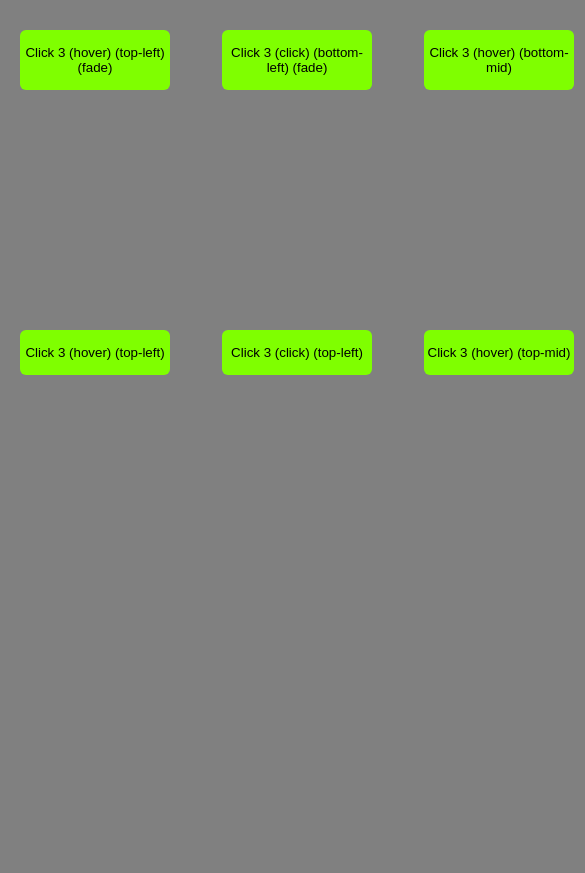
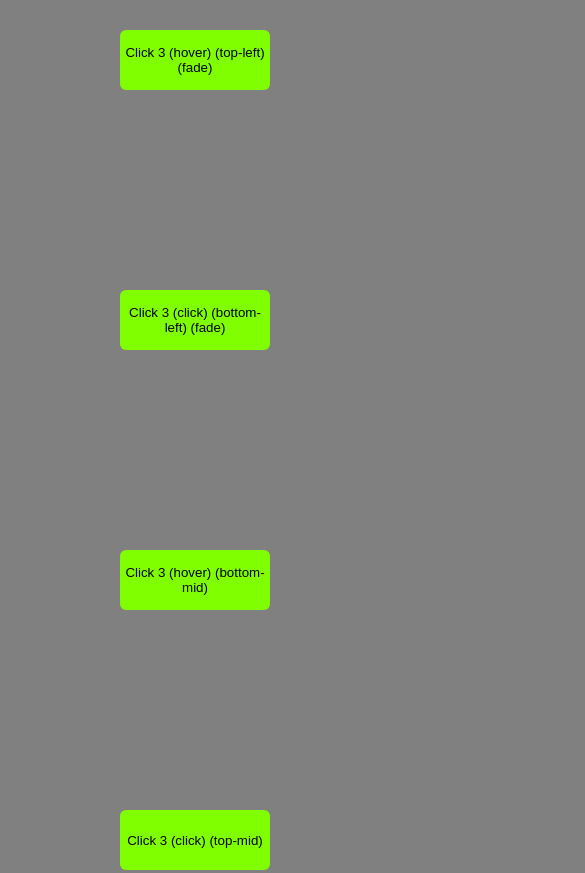
Before and after one commit to TalhaK15/dropdown-menu, a plain HTML site: page index.html in a window 390 px wide. Shown: the top 873 px of the page, 585 px wide, since content can reach past the window. Before the commit the page ends 844 px from the top, so only its background shows below. Drawn offline with Linux system fonts and the light colour scheme.

Commit message:
closes #12

```diff
--- a/dropdown.js
+++ b/dropdown.js
@@ -62,13 +62,16 @@ export const dropdown = function (btn, menu) {
 
     menu.style.visibility = "hidden"
     menu.style.opacity = 0
+    let zindex = menu.style.zIndex
     if (type == "click") {
       document.addEventListener("click", function (e) {
         if (e.target == btn) {
           if (menu.style.opacity != 0) {
+            menu.style.zIndex = zindex
             menu.style.visibility = "hidden"
             menu.style.opacity = 0
           } else {
+            menu.style.zIndex = 999
             menu.style.visibility = "visible"
             menu.style.opacity = 1
           }
@@ -76,16 +79,19 @@ export const dropdown = function (btn, menu) {
           e.target.classList[0] !=
           document.querySelectorAll(`.${menu.classList[0]} > *`)[0].classList[0]
         ) {
+          menu.style.zIndex = zindex
           menu.style.visibility = "hidden"
           menu.style.opacity = 0
         }
       })
     } else if (type == "hover") {
       btn.addEventListener("mouseover", function () {
+        menu.style.zIndex = 999
         menu.style.visibility = "visible"
         menu.style.opacity = 1
       })
       btn.addEventListener("mouseleave", function () {
+        menu.style.zIndex = zindex
         menu.style.visibility = "hidden"
         menu.style.opacity = 0
       })
--- a/main.css
+++ b/main.css
@@ -11,18 +11,18 @@ html {
   width: 1200px;
   padding: 30px 0;
   margin: 0 auto;
-  height: 600px;
   display: flex;
   justify-content: space-between;
   flex-wrap: wrap;
 }
 
 .dropdown-container {
-  margin: 0 20px;
+  margin: 0 20px 200px 20px;
 }
 
 .toggle-btn {
   width: 150px;
+  height: 60px;
   padding: 15px 0;
   border-radius: 6px;
   border: none;
@@ -37,3 +37,38 @@ html {
   background-color: chartreuse;
   cursor: pointer;
 }
+
+@media screen and (max-width: 1200px) {
+  .container {
+    width: 1000px;
+  }
+}
+
+@media screen and (max-width: 1000px) {
+  .container {
+    width: 800px;
+  }
+}
+
+@media screen and (max-width: 800px) {
+  .container {
+    width: 600px;
+  }
+}
+
+@media screen and (max-width: 600px) {
+  .container {
+    width: 450px;
+  }
+}
+
+@media screen and (max-width: 450px) {
+  .container {
+    width: 300px;
+    justify-content: center;
+  }
+
+  .dropdown-container {
+    margin-bottom: 200px;
+  }
+}
```
